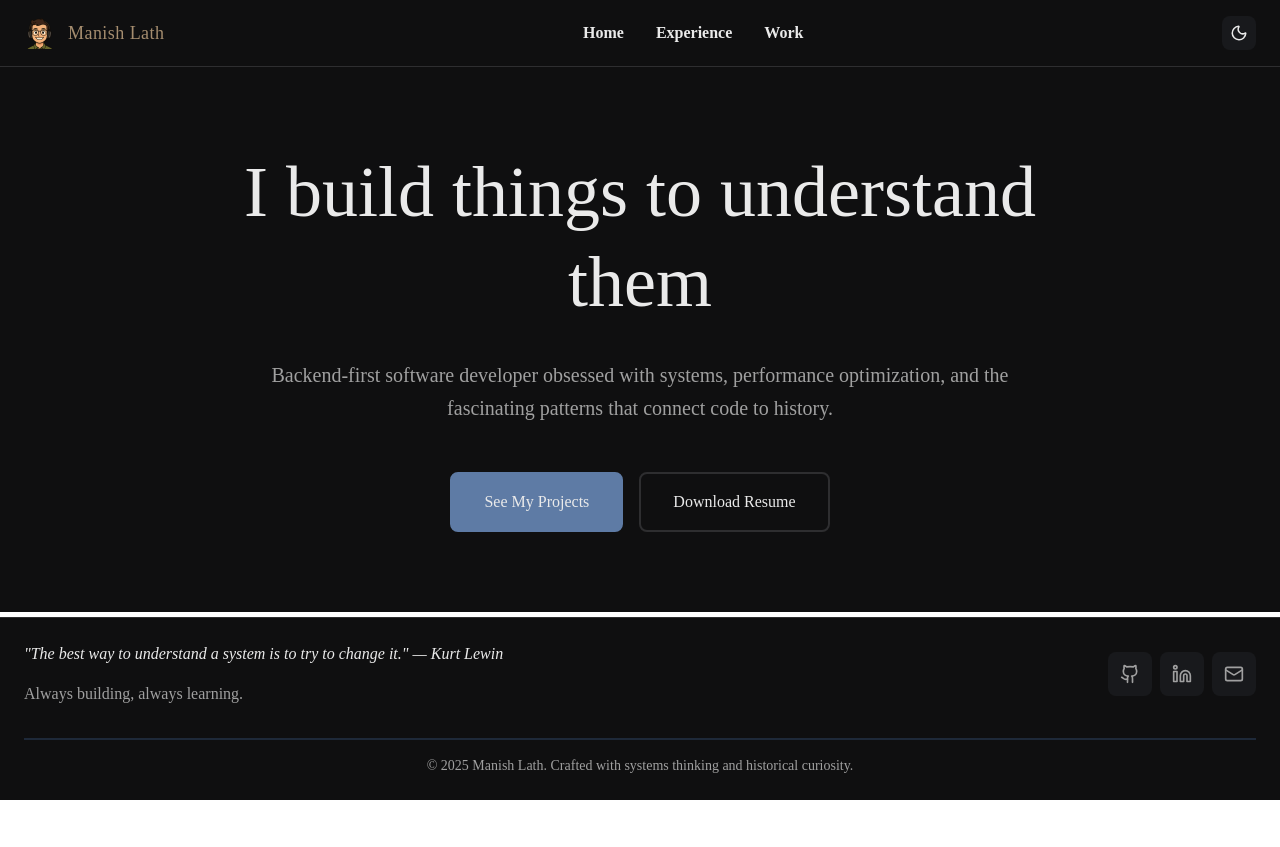
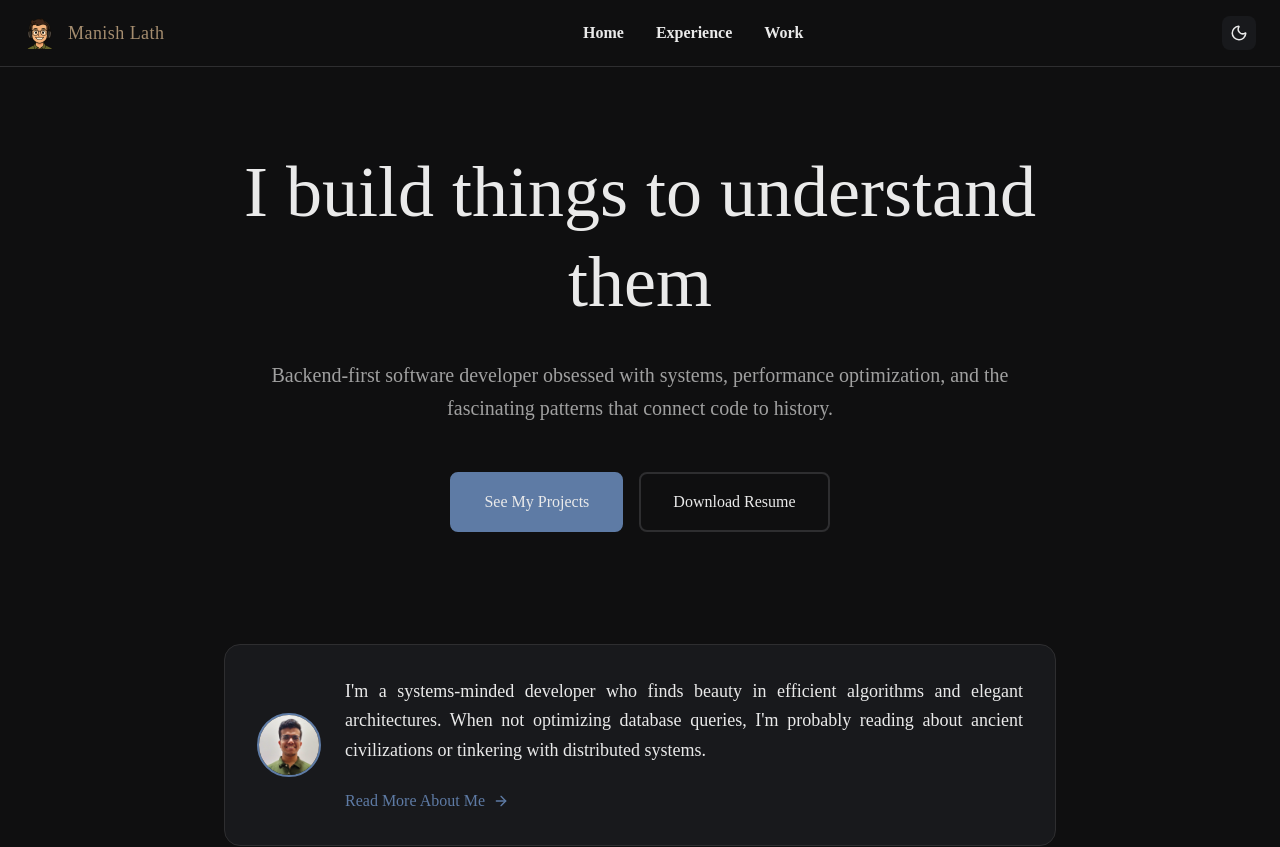
Before and after one commit to Manish-98/manish-lath.portfolio, a Next.js app: page / in a window 1280 px wide. Shown: the top 847 px of the page. Before the commit the page ends 800 px from the top, so only its background shows below. Built offline with nearby package versions, Linux system fonts and the light colour scheme.

Commit message:
Add AboutMeSection component and update styling with custom CSS variables

```diff
--- a/src/app/globals.css
+++ b/src/app/globals.css
@@ -1,62 +1,72 @@
 @import "tailwindcss";
 
 :root {
-  --color-background: #0f0f10;
-  --color-section-bg: #18191c;
-  --color-text-primary: #eaeaea;
-  --color-text-secondary: #a0a0a0;
-  --color-accent-primary: #5e7ba5;
-  --color-accent-hover: #7da1d6;
-  --color-accent-secondary: #a58d6f;
-  --color-dividers: #2e2e30;
+  --background: #0f0f10;
+  --section: #18191c;
+  --text-primary: #eaeaea;
+  --text-secondary: #a0a0a0;
+  --accent-primary: #5e7ba5;
+  --accent-hover: #7da1d6;
+  --accent-secondary: #a58d6f;
+  --border: #2e2e30;
+
+  background-color: var(--background);
   font-family: var(--font-inter);
+  color: var(--text-primary);
+}
+
+@theme {
+  --color-background: var(--background);
+  --color-section: var(--section);
+  --color-text-primary: var(--text-primary);
+  --color-text-secondary: var(--text-secondary);
+  --color-accent-primary: var(--accent-primary);
+  --color-accent-hover: var(--accent-hover);
+  --color-accent-secondary: var(--accent-secondary);
+  --color-border: var(--border);
 }
 
 @layer base {
   .bg-background {
-    background-color: var(--color-background);
+    background-color: var(--background);
   }
 
   .bg-section {
-    background-color: var(--color-section-bg);
+    background-color: var(--section);
   }
 
   .text-primary {
-    color: var(--color-text-primary);
+    color: var(--text-primary);
   }
 
   .text-secondary {
-    color: var(--color-text-secondary);
-  }
-
-  .border-dividers {
-    border-color: var(--color-dividers);
+    color: var(--text-secondary);
   }
 }
 
 @layer components {
   .btn-primary {
     @apply transition-all duration-200;
-    background-color: var(--color-accent-primary);
-    color: var(--color-text-primary);
-    border: 2px solid var(--color-accent-primary);
+    background-color: var(--accent-primary);
+    color: var(--text-primary);
+    border: 2px solid var(--accent-primary);
   }
 
   .btn-primary:hover {
-    background-color: var(--color-accent-hover);
-    border-color: var(--color-accent-hover);
+    background-color: var(--accent-hover);
+    border-color: var(--accent-hover);
   }
 
   .btn-secondary {
     @apply transition-all duration-200;
     background-color: transparent;
-    color: var(--color-text-primary);
-    border: 2px solid var(--color-dividers);
+    color: var(--text-primary);
+    border: 2px solid var(--border);
   }
 
 
   .btn-secondary:hover {
-    background-color: var(--color-section-bg);
-    border-color: var(--color-accent-primary);
+    background-color: var(--section);
+    border-color: var(--accent-primary);
   }
 }
--- a/src/app/page.js
+++ b/src/app/page.js
@@ -1,7 +1,11 @@
 import Hero from "@/components/HeroSection";
+import AboutMe from "@/components/AboutMeSection";
 
 export default function Home() {
   return (
-    <Hero />
+    <>
+      <Hero />
+      <AboutMe />
+    </>
   );
 }
--- /dev/null
+++ b/src/components/AboutMeSection.js
@@ -0,0 +1,40 @@
+import { ArrowRight } from "lucide-react";
+import Image from "next/image";
+
+export default function AboutMe() {
+  return (
+    <section className="w-full max-w-4xl mx-auto p-8">
+      <div className="bg-section rounded-2xl border border-border p-8">
+        <div className="flex items-center gap-6">
+          {/* Profile Image */}
+          <div className="flex-shrink-0">
+            <div className="w-16 h-16 rounded-full overflow-hidden border-accent-primary border-2">
+              <Image
+                src="/profile.jpg"
+                alt="Profile"
+                width={64}
+                height={64}
+                className="w-full h-full object-cover"
+              />
+            </div>
+          </div>
+
+          {/* Content */}
+          <div className="flex-1">
+            <p className="text-lg leading-relaxed mb-6 text-justify">
+              I'm a systems-minded developer who finds beauty in efficient algorithms and elegant architectures. When not
+              optimizing database queries, I'm probably reading about ancient civilizations or tinkering with distributed systems.
+            </p>
+
+            {/* Read More Link */}
+            <button className="inline-flex items-center gap-2 text-accent-primary hover:text-accent-hover transition-colors duration-200 group">
+              <span className="text-base font-medium">Read More About Me</span>
+              {/* TODO: Add a link to the about me page */}
+              <ArrowRight className="w-4 h-4 transition-transform duration-200 group-hover:translate-x-1" />
+            </button>
+          </div>
+        </div>
+      </div>
+    </section>
+  );
+}
--- a/src/components/Footer.js
+++ b/src/components/Footer.js
@@ -35,11 +35,7 @@ const SocialIcon = ({ href, ariaLabel, children }) => (
 const Footer = () => {
   return (
     <footer
-      className="w-full px-6 py-6 border-t"
-      style={{
-        backgroundColor: '#0f0f10',
-        borderColor: '#2e2e30'
-      }}
+      className="w-full px-6 py-6 border-t bg-background border-border"
     >
       <div className="max-w-7xl mx-auto">
         {/* Quote, Tagline and Social Icons Section */}
@@ -47,14 +43,12 @@ const Footer = () => {
           {/* Quote and Tagline */}
           <div className="flex-1">
             <blockquote
-              className="text-sm md:text-base italic font-light mb-4"
-              style={{ color: '#eaeaea' }}
+              className="text-sm md:text-base italic font-light mb-4 text-text-primary"
             >
               "The best way to understand a system is to try to change it." — Kurt Lewin
             </blockquote>
             <p
-              className="text-sm md:text-base"
-              style={{ color: '#a0a0a0' }}
+              className="text-sm md:text-base text-text-secondary"
             >
               Always building, always learning.
             </p>
@@ -69,13 +63,12 @@ const Footer = () => {
             ))}
           </div>
         </div>
-        <hr className="my-4 border-t-2 border-gray-800" />
+        <hr className="my-4 border-t-2 border-border" />
 
         {/* Copyright */}
         <div className="text-center">
           <p
-            className="text-sm"
-            style={{ color: '#a0a0a0' }}
+            className="text-sm text-text-secondary"
           >
             © 2025 Manish Lath. Crafted with systems thinking and historical curiosity.
           </p>
--- a/src/components/Header.js
+++ b/src/components/Header.js
@@ -15,8 +15,7 @@ const navigationItems = [
 const NavLink = ({ href, icon, label }) => (
   <Link
     href={href}
-    className="text-base font-bold transition-colors hover:opacity-80"
-    style={{ color: '#eaeaea' }}
+    className="text-base font-bold transition-colors hover:opacity-80 text-text-primary"
     title={label}
   >
     <div className="block sm:hidden">
@@ -31,19 +30,14 @@ const NavLink = ({ href, icon, label }) => (
 const Header = () => {
   return (
     <header
-      className="w-full px-6 py-4 border-b"
-      style={{
-        backgroundColor: '#0f0f10',
-        borderColor: '#2e2e30'
-      }}
+      className="w-full px-6 py-4 border-b bg-background border-border"
     >
       <div className="max-w-7xl mx-auto flex items-center justify-between">
         {/* Logo */}
         <div className="flex-shrink-0 flex items-center space-x-2 gap-1">
           <Image src="/avatar-thumbnail.png" alt="Logo" width={32} height={32} className="object-contain" />
           <h1
-            className="text-lg font-medium tracking-wide hidden sm:block"
-            style={{ color: '#a58d6f' }}
+            className="text-lg font-medium tracking-wide hidden sm:block text-accent-secondary"
           >
             Manish Lath
           </h1>
--- a/src/components/HeroSection.js
+++ b/src/components/HeroSection.js
@@ -25,7 +25,7 @@ const Hero = () => {
           </Link>
 
           <Link
-            href="/resume"
+            href="/"
             className="btn-secondary px-8 py-4 rounded-lg text-base font-medium"
           >
             Download Resume
--- a/src/components/ThemeToggle.js
+++ b/src/components/ThemeToggle.js
@@ -15,11 +15,7 @@ const ThemeToggle = () => {
     <div className="flex items-center">
       <button
         onClick={toggleTheme}
-        className="p-2 rounded-lg transition-colors hover:opacity-80"
-        style={{
-          backgroundColor: isDark ? '#18191c' : '#2e2e30',
-          color: '#eaeaea'
-        }}
+        className="p-2 rounded-lg transition-colors hover:opacity-80 bg-section text-text-primary"
         aria-label="Toggle theme"
       >
         {isDark ? (
```
Also changed, not shown: public/profile.jpg (added).
